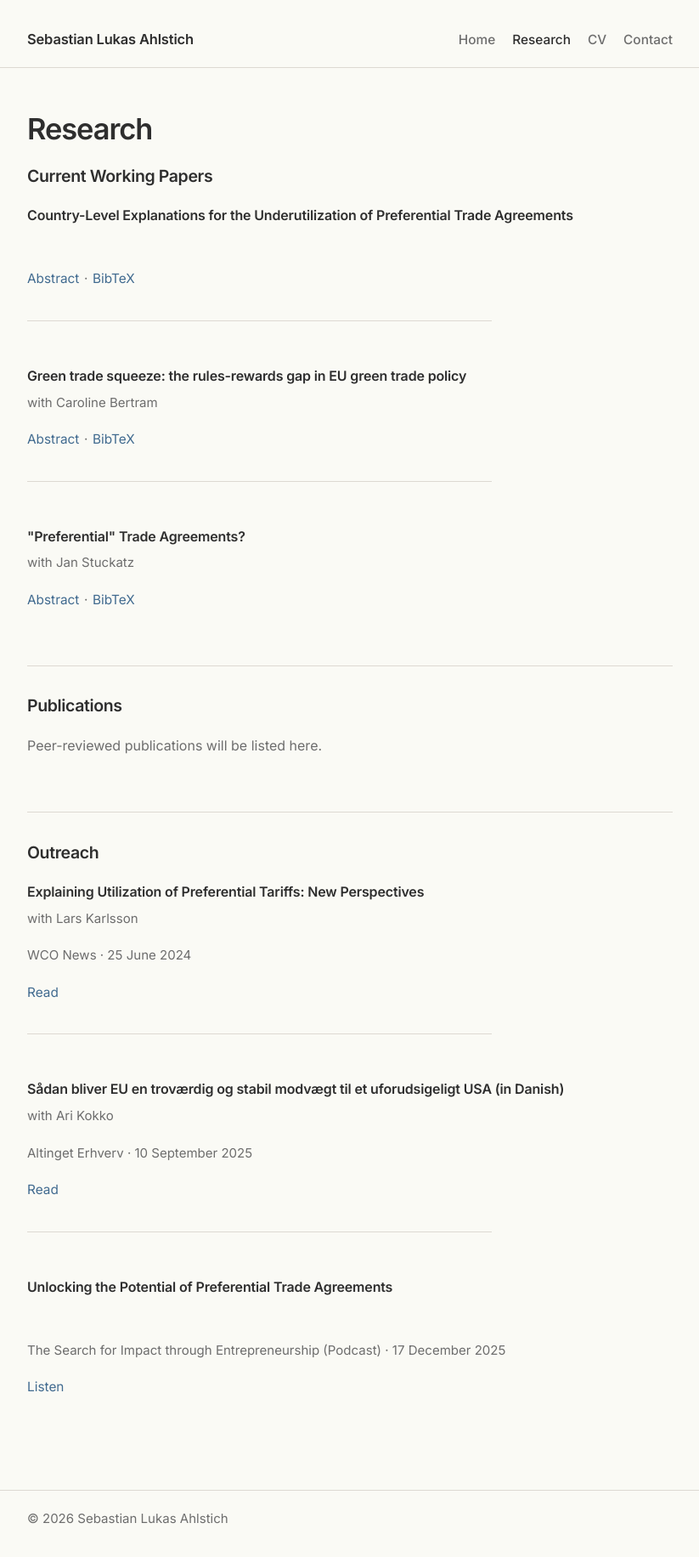
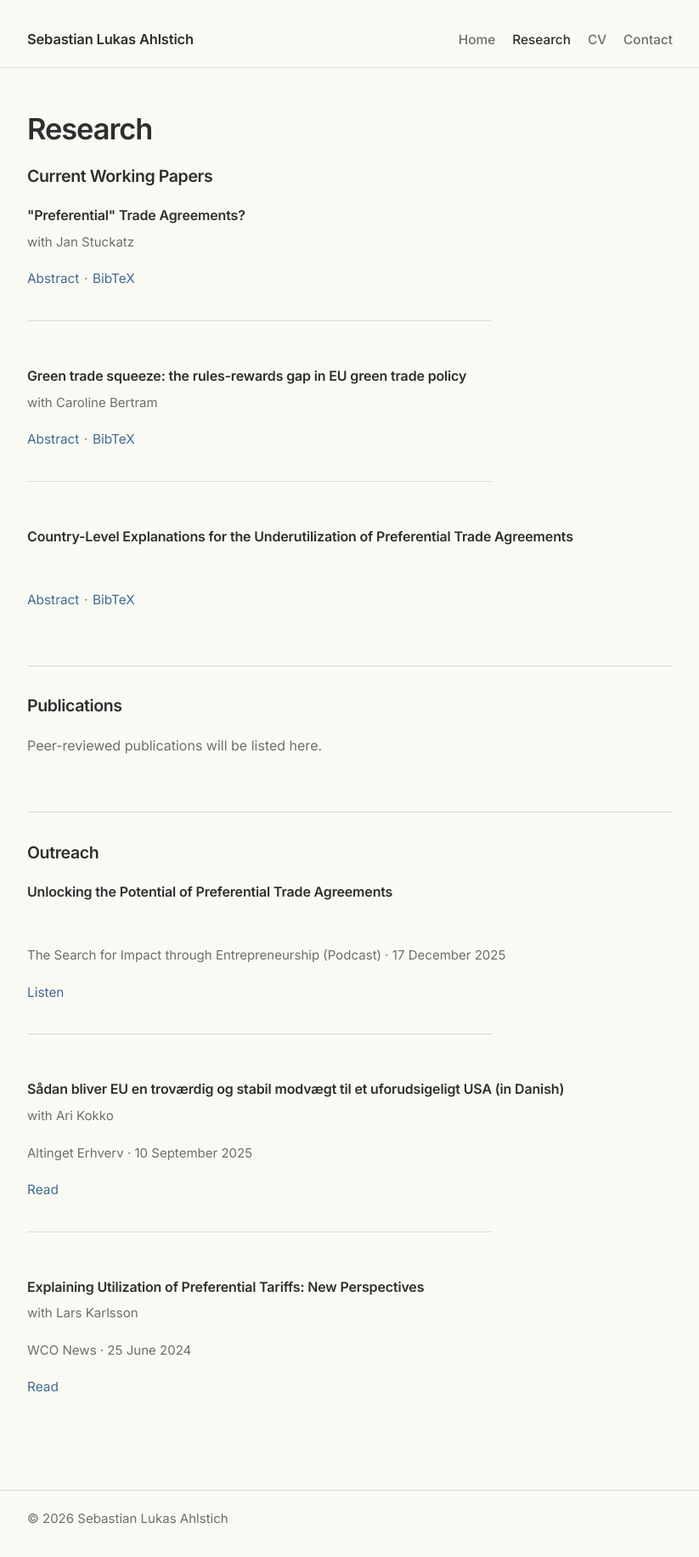
Before and after one commit to AhlSebastian/AhlSebastian.github.io, a Jekyll site: the page built from pages/research.md, in a window 1280 px wide. Shown: the whole page at 85% size, without its empty margins (228-1051 px from the left). Built offline with Jekyll 4.4.1, drawn with Linux system fonts in a browser that asks for light colours.

Commit message:
order of research articles

```diff
--- a/pages/research.md
+++ b/pages/research.md
@@ -8,10 +8,11 @@ description: Current working papers, publications, and outreach on international
 
 <section class="research-section">
   <h2>Current Working Papers</h2>
-{% assign papers = site.research | sort: "order" | reverse %}
-{% for paper in papers %}
-  {% include research_entry.html paper=paper %}
-{% endfor %}
+
+  {% assign papers = site.research | sort: "order" %}
+  {% for paper in papers %}
+    {% include research_entry.html paper=paper %}
+  {% endfor %}
 </section>
 
 <section class="research-section">
@@ -19,12 +20,10 @@ description: Current working papers, publications, and outreach on international
   <p class="section-note">Peer-reviewed publications will be listed here.</p>
 </section>
 
-
 <section class="research-section">
   <h2>Outreach</h2>
 
-  {% assign outreach = site.outreach | sort: "order" | reverse %}
-
+  {% assign outreach = site.outreach | sort: "order" %}
   {% for item in outreach %}
     {% include outreach_entry.html item=item %}
   {% endfor %}
```
Also changed, not shown: _outreach/01_unlocking-the-potential-of-preferential-trade-agreements.md (renamed from _outreach/unlocking-the-potential-of-preferential-trade-agreements.md), _outreach/02_eu-troværdig-og-stabil-modvægt.md (renamed from _outreach/eu-troværdig-og-stabil-modvægt.md), _outreach/03_explaining-utilization-of-preferential-tariffs.md (renamed from _outreach/explaining-utilization-of-preferential-tariffs.md), _research/01_preferential_trade_agreements.md (renamed from _research/preferential_trade_agreements.md), _research/02_green_trade_squeeze.md (renamed from _research/green_trade_squeeze.md), _research/03_country_level_explanations.md (renamed from _research/country_level_explanations.md).
